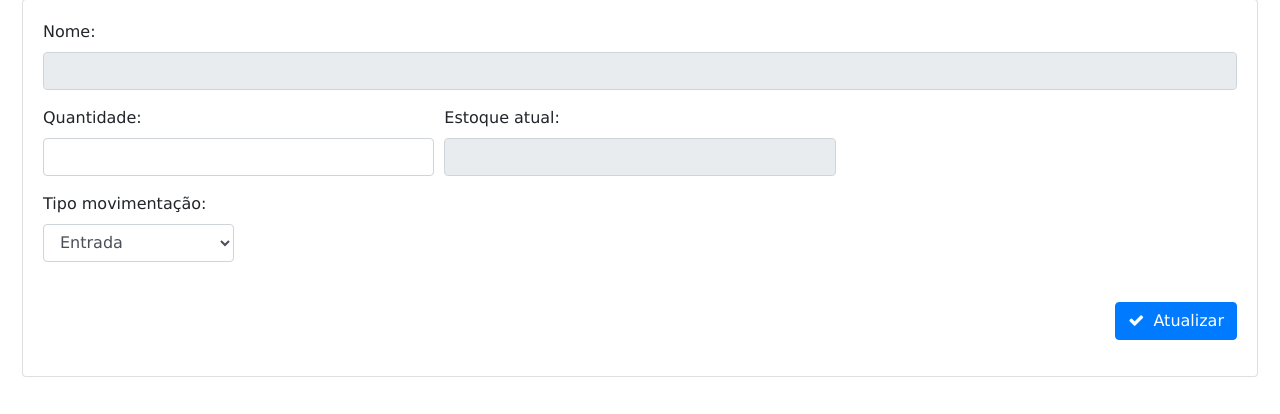
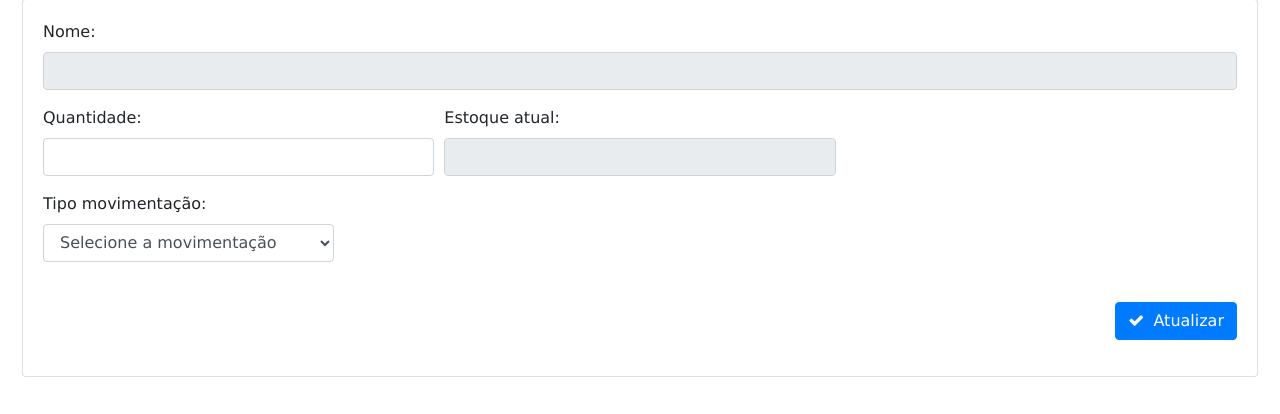
Before and after one commit to projeto-pi-2024/controle-de-estoque, a Django app: template estoque/templates/entrada_saida_estoque.html in a window 1280 px wide. Shown: the part 131-545 px from the top of the page. Run offline with Django 5.2, Linux system fonts and the light colour scheme; the template is opened without the code that fills it: values that come from a table or form of the project are taken from there, others are empty; some libraries are stand-ins or nearby versions.

Commit message:
refactor: valor inicial dropdown movimentacao

```diff
--- a/estoque/templates/entrada_saida_estoque.html
+++ b/estoque/templates/entrada_saida_estoque.html
@@ -35,9 +35,10 @@
                         </div>
 
                         <div class="form-row">
-                          <div class="form-group col-md-2">
+                          <div class="form-group col-md-3">
                             <label for="movimentacao">Tipo movimentação:</label>
                             <select class="form-select form-control" id="movimentacao" name="movimentacao" required>
+                              <option value="" selected disabled>Selecione a movimentação</option>
                               <option value="Entrada">Entrada</option>
                               <option value="Saida">Saída</option>
                             </select>
```
